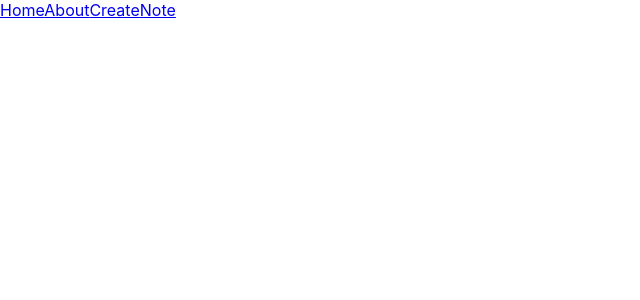
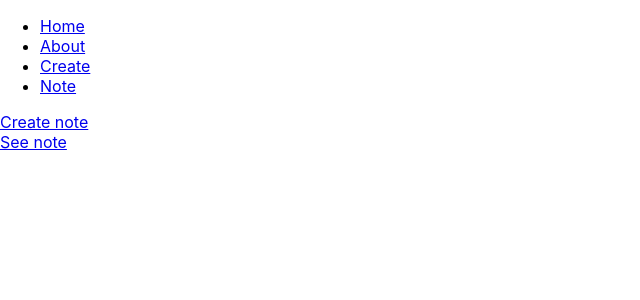
Before and after one commit to Kosta45/link-shield, a React (Create React App) app in the folder react_project/: page / in a window 1280 px wide. Shown: the top 300 px of the page, without its empty margins (0-640 px from the left). Built offline with nearby package versions, Linux system fonts and the light colour scheme; the HTML template or start-up script is replaced by a standard one.

Commit message:
Nav added

```diff
--- a/react_project/src/App.jsx
+++ b/react_project/src/App.jsx
@@ -19,11 +19,16 @@ function App() {
   return (
     <div className="main">
       <header>
-        <Link to="/">Home</Link>
-        <Link to="/about">About</Link>
-        <Link to="/create">Create</Link>
-        <Link to='/note'>Note</Link>
+        <nav>
+          <ul>
+            <li><Link to="/">Home</Link></li>
+            <li><Link to="/about">About</Link></li>
+            <li> <Link to="/create">Create</Link></li>
+            <li><Link to='/note'>Note</Link></li>
+          </ul>
+        </nav>
       </header>
+      <main>
       <Routes>
         <Route path="/" element={<Main/>}></Route>
         <Route path="/about" element={<About/>} />
@@ -32,6 +37,7 @@ function App() {
         <Route path="/note/:noteURL" element={<Note/>}  />
         <Route path="*" element={<Error />} />
       </Routes>
+      </main>
     </div>
   );
 }
--- a/react_project/src/components/Main.jsx
+++ b/react_project/src/components/Main.jsx
@@ -4,7 +4,12 @@
 const Main = () => {
     return (
         <div>
-
+            <div>
+               <a href="/create">Create note</a>
+            </div>
+            <div>
+               <a href="/note">See note</a>
+            </div>
         </div>
     )
 }
```
